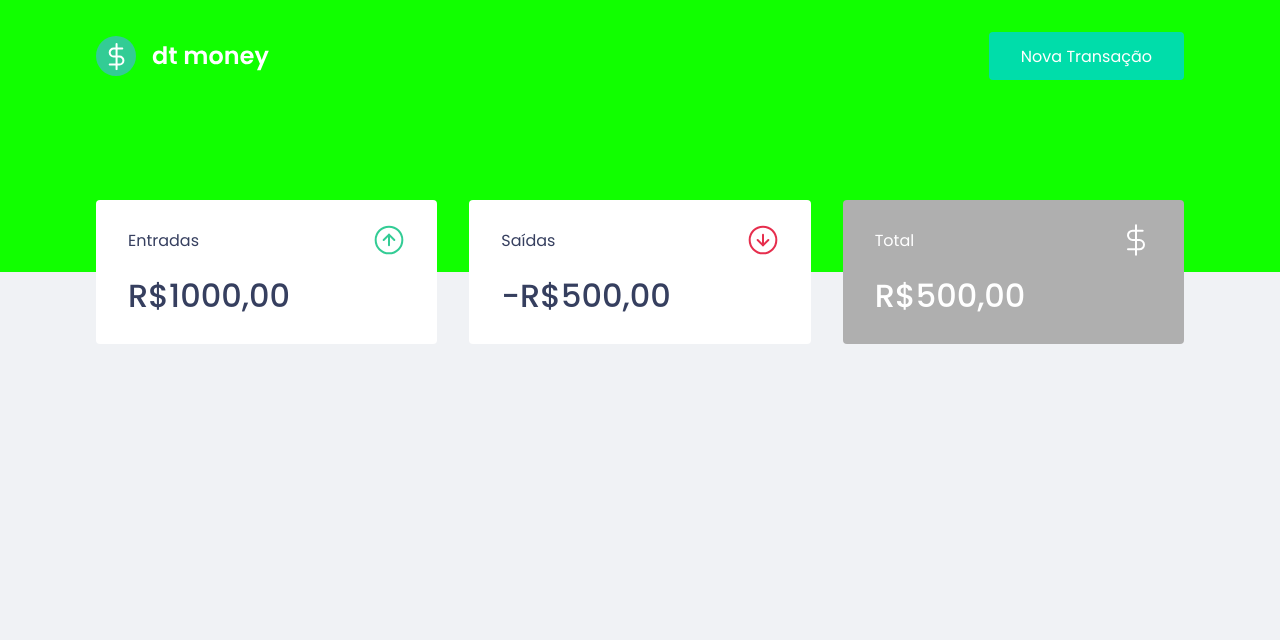
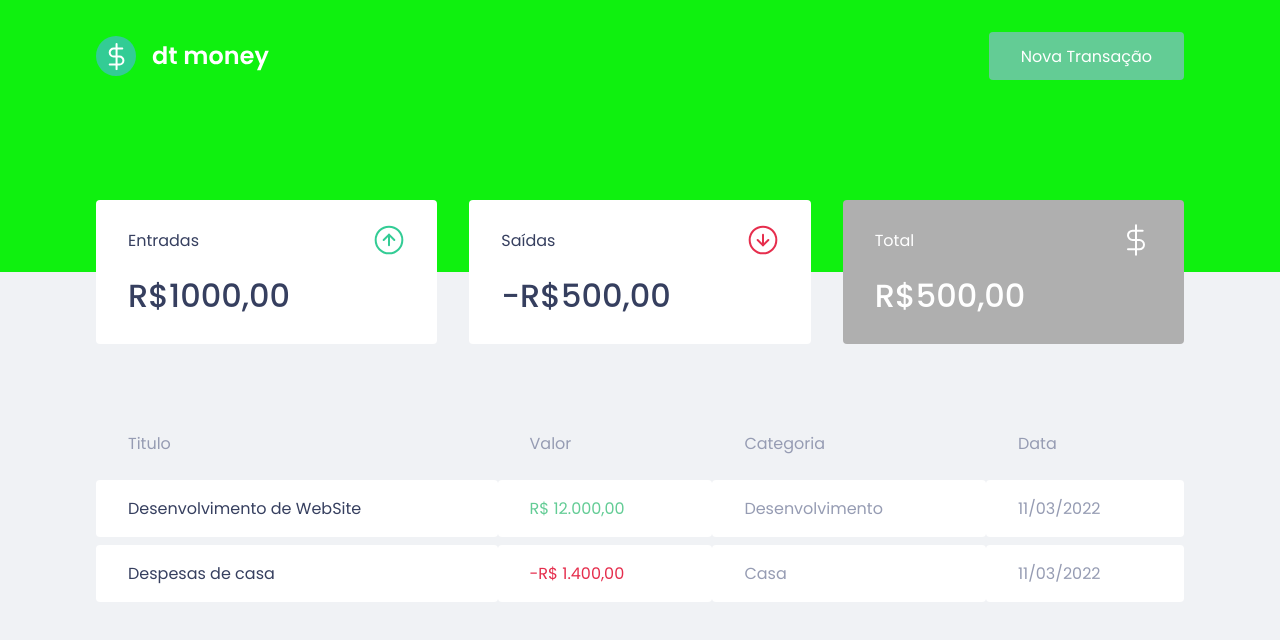
Before and after one commit to VitorVeector/dtmoney, a React (Create React App) app: page / in a window 1280 px wide. Shown: the top 640 px of the page. Built offline with nearby package versions, Linux system fonts and the light colour scheme.

Commit message:
Estilizando Tabela
Estilizando Tabela

```diff
--- a/public/index.html
+++ b/public/index.html
@@ -14,7 +14,7 @@
 
     <title>React App</title>
 
-    <link href="https://fonts.googleapis.com/css2?family=Poppins:wght@400;500;600&display=swap" rel="stylesheet">
+    <link href="https://fonts.googleapis.com/css2?family=Poppins:wght@200;400;500;600&display=swap" rel="stylesheet">
   </head>
   <body>
     <noscript>You need to enable JavaScript to run this app.</noscript>
--- a/src/components/Dashboard/index.tsx
+++ b/src/components/Dashboard/index.tsx
@@ -1,10 +1,12 @@
 import { Summary } from "../Summary"
+import { TransactionsTable } from "../TransactionsTable"
 import { Container } from "./styles"
 
 export function Dashboard(){
     return(
         <Container>
             <Summary/>
+            <TransactionsTable/>
         </Container>
     )
 }
--- a/src/components/Summary/index.tsx
+++ b/src/components/Summary/index.tsx
@@ -2,6 +2,7 @@
 import incomeImg from '../../assets/income.svg'
 import outcomeImg from '../../assets/outcome.svg';
 import totalImg from '../../assets/total.svg'
+
 
 export function Summary(){
     return(
@@ -27,6 +28,8 @@
                 </header>
                 <strong>R$500,00</strong>
             </div>
+
+
         </Container>
     )
 }
--- /dev/null
+++ b/src/components/TransactionsTable/index.tsx
@@ -0,0 +1,33 @@
+import { Container } from "./styles"
+
+
+export function TransactionsTable(){
+    return (
+        <Container>
+            <table>
+                <thead>
+                    <tr>
+                        <th>Titulo</th>
+                        <th>Valor</th>
+                        <th>Categoria</th>
+                        <th>Data</th>
+                    </tr>
+                </thead>
+                <tbody>
+                    <tr>
+                        <td>Desenvolvimento de WebSite</td>
+                        <td className="deposit">R$ 12.000,00</td>
+                        <td>Desenvolvimento</td>
+                        <td>11/03/2022</td>
+                    </tr>
+                    <tr>
+                        <td>Despesas de casa</td>
+                        <td className="withdraw">-R$ 1.400,00</td>
+                        <td>Casa</td>
+                        <td>11/03/2022</td>
+                    </tr>
+                </tbody>
+            </table>
+        </Container>
+    )
+}
--- /dev/null
+++ b/src/components/TransactionsTable/styles.ts
@@ -0,0 +1,39 @@
+import styled from 'styled-components';
+
+export const Container = styled.div`
+    margin-top: 4rem;
+
+    table{
+        width: 100%;
+        border-spacing: 0 0.5rem;
+
+        th{
+            color: var(--text-body);
+            font-weight: 400;
+            padding: 1rem 2rem;
+            text-align: left;
+            line-height: 1.5rem
+        }
+
+        td{
+            padding: 1rem 2rem;
+            border: 0;
+            background-color: var(--shape);
+            color: var(--text-body);
+            font-weight: 400;
+            border-radius: 0.25rem;
+
+            &:first-child{
+                color: var(--text-title);
+
+            }
+
+            &.deposit{
+                color: var(--green-light)
+            }
+            &.withdraw{
+                color: var(--red)
+            }
+        }
+    }
+`
--- a/src/styles/global.ts
+++ b/src/styles/global.ts
@@ -3,9 +3,9 @@
 export const GlobalStyle = createGlobalStyle`
     :root{
         --red: #e52e4d;
-        --green: #11ff00;
+        --green: #0ff10f;
 
-        --green-light: #00ddaa;
+        --green-light: #63CC95;
 
         --text-title: #363f5f;
         --text-body: #969cb3;
```
